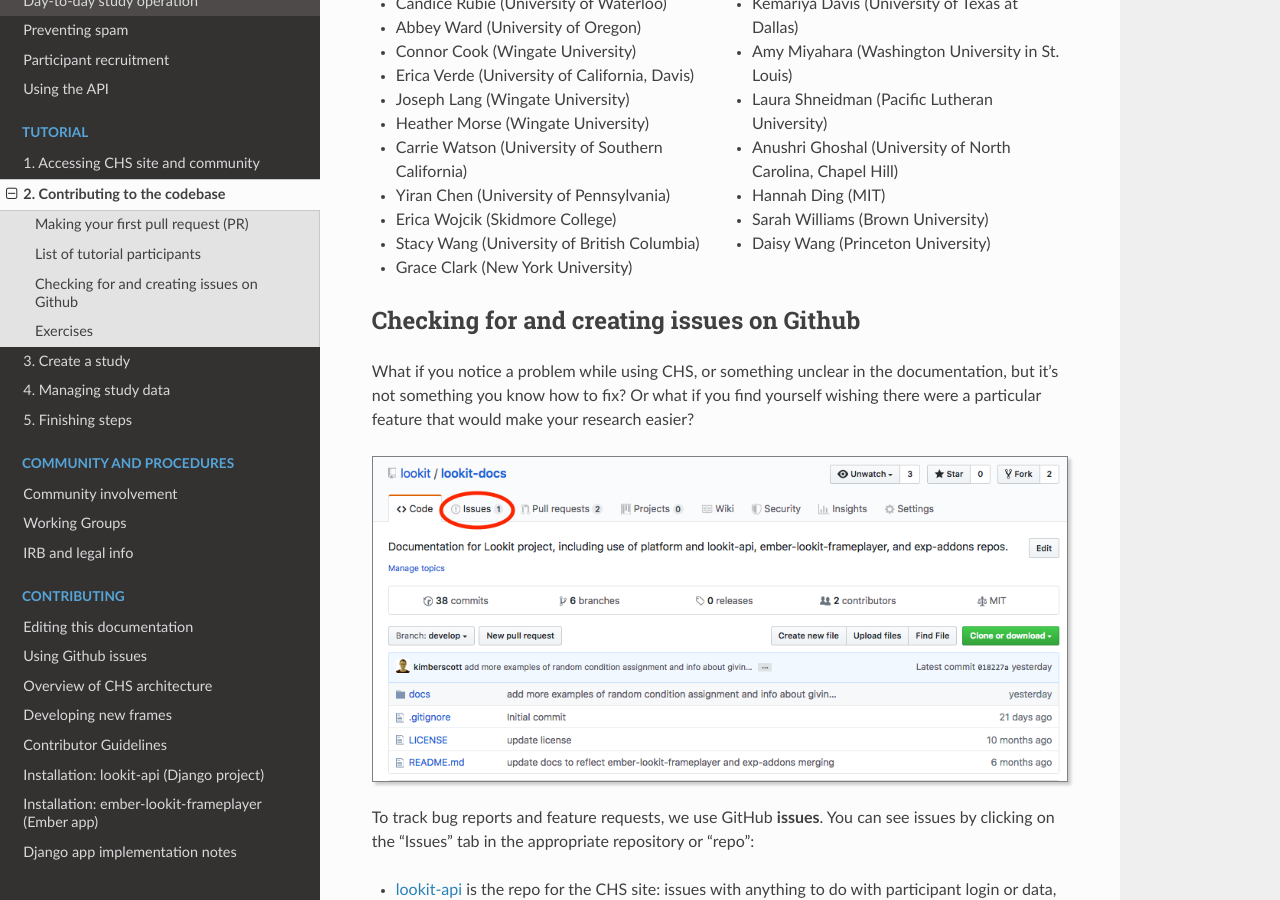
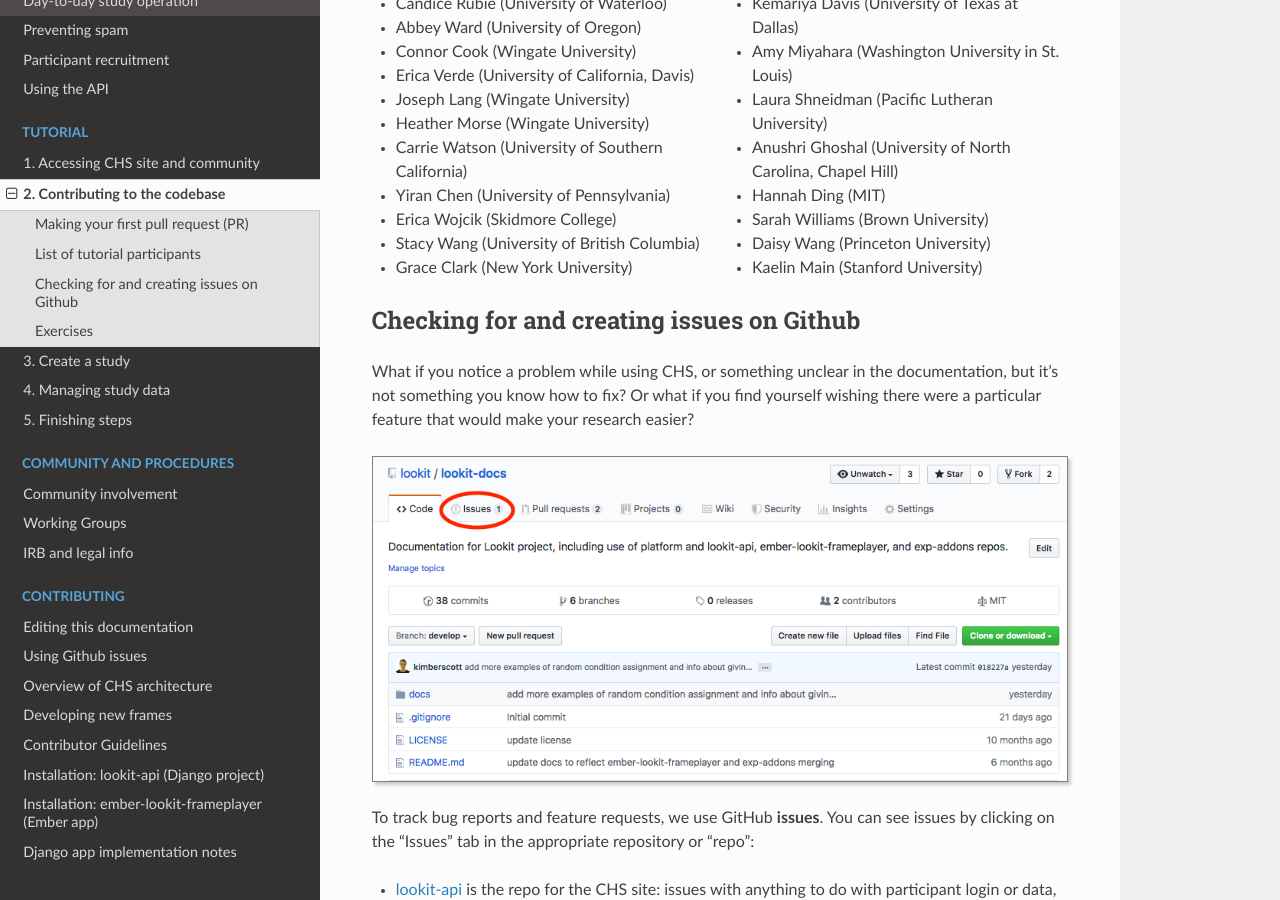
Before and after one commit to lookit/lookit-docs, a Sphinx documentation site: the page built from docs/source/tutorial-contributing.rst, in a window 1280 px wide and 900 px high, scrolled down 9369 px. Built offline with Sphinx 7.4.7 and the Read the Docs theme 3.1.0, drawn with Linux system fonts in a browser that asks for light colours.

Commit message:
Update tutorial-contributing.rst

```diff
--- a/docs/source/tutorial-contributing.rst
+++ b/docs/source/tutorial-contributing.rst
@@ -379,6 +379,7 @@
 - Hannah Ding (MIT)
 - Sarah Williams (Brown University)
 - Daisy Wang (Princeton University)
+- Kaelin Main (Stanford University)
 
 Checking for and creating issues on Github
 -------------------------------------------
```
